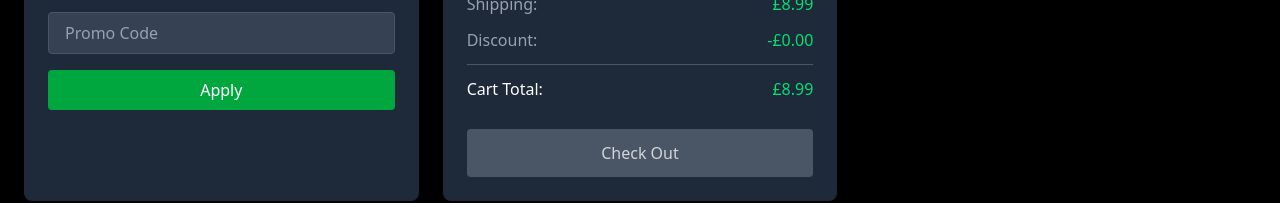
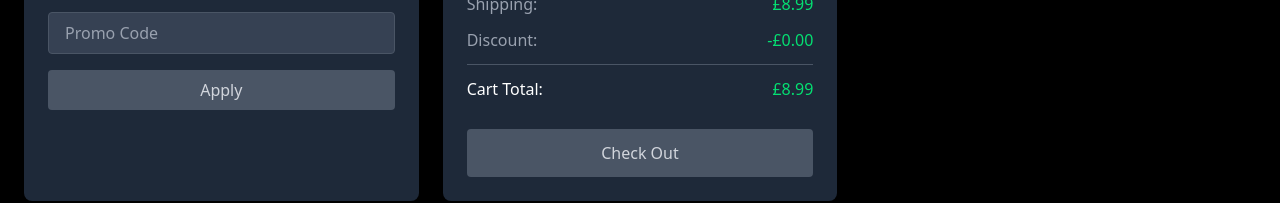
Before and after one commit to uke7500/FRONTEND, a React (Vite) app: page /cart in a window 1280 px wide. Shown: the part 493-696 px from the top of the page. Built offline with nearby package versions, Linux system fonts and the light colour scheme; no server answers.

Commit message:
Refactor Cart component to improve promo code button functionality and update shipping logic

```diff
--- a/src/Users/Cart/Cart.jsx
+++ b/src/Users/Cart/Cart.jsx
@@ -17,7 +17,7 @@ const Cart = () => {
   const { discount, promoCodeStore } = useSelector((store) => store.delivery);
 
   let shipping = null;
-  totalPrice > 200 ? shipping = 0 : shipping = 8.99;
+  totalPrice > 200 ? (shipping = 0) : (shipping = 8.99);
   const total = totalPrice - discount + shipping;
 
   // Example promo codes
@@ -61,6 +61,10 @@ const Cart = () => {
     );
   }, [dispatch, totalPrice, discount, shipping, promoCodeStore]);
 
+  // Button clickability: require cart total > 100 AND either a stored promo or typed promo
+  const isClickable =
+    totalPrice > 100 && (Boolean(promoCodeStore) || promoCode.trim().length > 0);
+
   return (
     <div className="min-h-screen bg-black my-20 text-white">
       {/* Header Navigation */}
@@ -98,9 +102,31 @@ const Cart = () => {
                 onChange={(e) => setPromoCode(e.target.value)}
                 className="w-full bg-gray-700 border border-gray-600 rounded px-3 md:px-4 py-2 text-white placeholder-gray-400 text-sm md:text-base"
               />
+
+              {/* Always render button, but disable it when isClickable is false */}
               <button
-                onClick={promoCodeStore ? handleClearPromo : handleApplyPromo}
-                className="w-full bg-green-600 hover:bg-green-700 text-white py-2 rounded font-medium text-sm md:text-base cursor-pointer"
+                disabled={!isClickable}
+                onClick={
+                  isClickable
+                    ? promoCodeStore
+                      ? handleClearPromo
+                      : handleApplyPromo
+                    : undefined
+                }
+                aria-disabled={!isClickable}
+                tabIndex={isClickable ? 0 : -1}
+                title={
+                  isClickable
+                    ? undefined
+                    : totalPrice <= 100
+                    ? "Cart total must be over £100 to apply promo"
+                    : "Enter a promo code to apply"
+                }
+                className={`w-full py-2 rounded font-medium text-sm md:text-base ${
+                  isClickable
+                    ? "bg-green-600 hover:bg-green-700 text-white cursor-pointer"
+                    : "bg-gray-600 text-gray-300 cursor-not-allowed"
+                }`}
               >
                 {promoCodeStore ? "Clear" : "Apply"}
               </button>
--- a/src/Users/ContactUs/ContactUs.jsx
+++ b/src/Users/ContactUs/ContactUs.jsx
@@ -66,7 +66,7 @@ const ContactUs = () => {
                   <div>
                     <h4 className="font-bold mb-1">Address</h4>
                     <p className="text-gray-300">
-                      140 harmony hill
+                      140 hermon hill
                       <br />
                       E18 1qh
                       <br />
--- a/src/Users/Home/Home.jsx
+++ b/src/Users/Home/Home.jsx
@@ -269,7 +269,7 @@ const Home = () => {
   return (
     <div className="flex flex-col">
       {/* Header Section */}
-      <div className="flex justify-center flex-col lg:flex-row bg-gradient-to-r from-[#FFFFFF] to-[#4CAF50] min-h-[300px] md:min-h-[400px] lg:h-[500px] -mt-[74px] items-center gap-8 lg:gap-32 px-4 md:px-8 lg:px-16 py-8 lg:py-0 transition-all duration-500">
+      <div className="flex justify-center flex-col lg:flex-row bg-gradient-to-r from-[#FFFFFF] to-blue-100 min-h-[300px] md:min-h-[400px] lg:h-[500px] -mt-[74px] items-center gap-8 lg:gap-32 px-4 md:px-8 lg:px-16 py-8 lg:py-0 transition-all duration-500">
         {/* Text Section */}
         <h1 className="mt-20 lg:mt-0 text-3xl md:text-4xl lg:text-6xl font-bold text-black text-center lg:text-left">
           Explore Our Products
```
